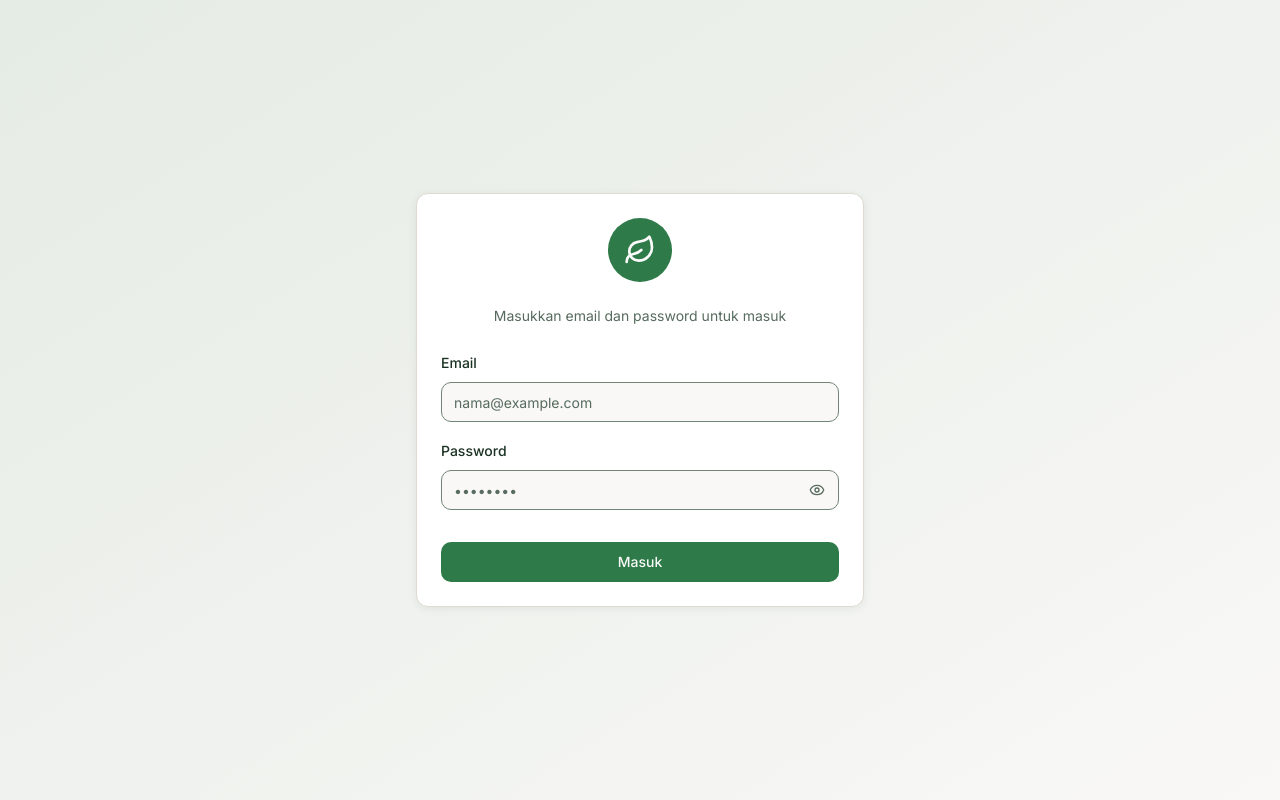
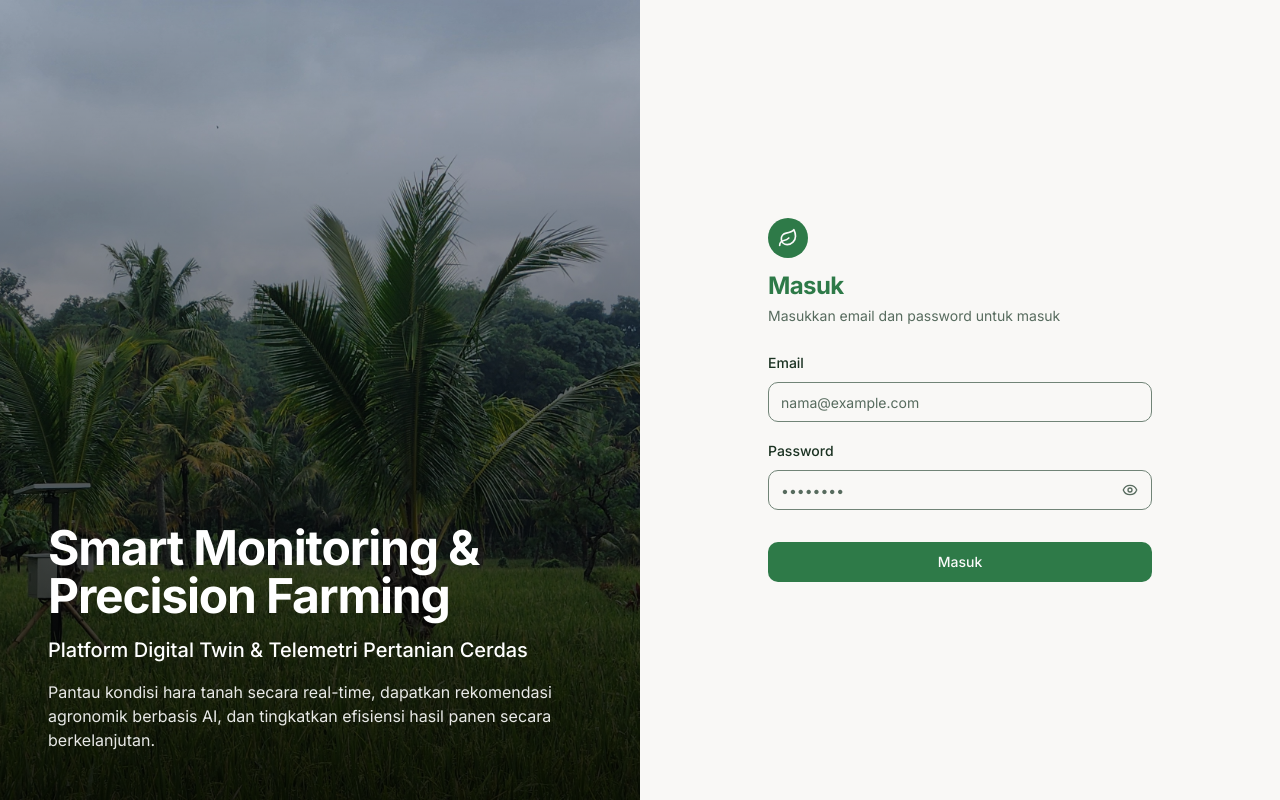
Before and after one commit to cluster1/Agro_V2, a Next.js app in the folder app-frontend/: page /login in a window 1280 px wide. Built offline with nearby package versions, Linux system fonts and the light colour scheme; no server answers.

Commit message:
Update readme

```diff
--- a/app-frontend/src/app/login/page.tsx
+++ b/app-frontend/src/app/login/page.tsx
@@ -1,12 +1,11 @@
 'use client'
 
 import { useState } from 'react'
+import Image from 'next/image'
 import { useAuth } from '@/hooks/use-auth'
 import { Button } from '@/components/ui/button'
 import { Input } from '@/components/ui/input'
 import { Label } from '@/components/ui/label'
-import { PageTitle } from '@/components/ui/page-title'
-import { Card, CardContent, CardDescription, CardHeader } from '@/components/ui/card'
 import { Eye, EyeOff, Leaf, Loader2 } from 'lucide-react'
 
 export default function LoginPage() {
@@ -35,20 +34,56 @@ export default function LoginPage() {
   const productCode = process.env.NEXT_PUBLIC_PRODUCT_CODE
 
   return (
-    <main className="flex min-h-dvh items-center justify-center bg-gradient-to-br from-primary/10 to-background p-4">
-      <Card className="w-full max-w-md">
-        <CardHeader className="space-y-1 text-center">
-          <div className="mb-4 flex justify-center">
-            <div className="flex h-16 w-16 items-center justify-center rounded-full bg-primary">
-              <Leaf className="h-8 w-8 text-primary-foreground" aria-hidden="true" />
+    <main className="grid min-h-dvh lg:grid-cols-2">
+      {/* Panel kiri: foto sawah + pesan produk */}
+      <section className="relative h-64 overflow-hidden bg-neutral-900 sm:h-72 lg:h-auto">
+        <Image
+          src="/images/bg-sawah.jpg"
+          alt=""
+          fill
+          priority
+          quality={75}
+          sizes="(min-width: 1024px) 50vw, 100vw"
+          className="object-cover"
+        />
+        <div
+          className="absolute inset-0 bg-gradient-to-t from-black/85 via-black/55 to-black/20"
+          aria-hidden="true"
+        />
+        <div className="absolute inset-x-0 bottom-0 space-y-2 p-6 lg:space-y-4 lg:p-12">
+          <h1 className="text-balance text-2xl font-bold tracking-tight text-white sm:text-3xl lg:text-5xl">
+            Smart Monitoring &amp; Precision Farming
+          </h1>
+          <p className="text-base font-medium text-white sm:text-lg lg:text-xl">
+            Platform Digital Twin &amp; Telemetri Pertanian Cerdas
+          </p>
+          <p className="hidden max-w-xl text-sm leading-relaxed text-white/90 sm:block lg:text-base">
+            Pantau kondisi hara tanah secara real-time, dapatkan rekomendasi agronomik berbasis AI,
+            dan tingkatkan efisiensi hasil panen secara berkelanjutan.
+          </p>
+        </div>
+      </section>
+
+      {/* Panel kanan: form login */}
+      <div className="flex items-center justify-center bg-background p-6 sm:p-10">
+        <div className="w-full max-w-sm space-y-6 motion-safe:animate-fade-in">
+          <div className="space-y-3">
+            <div className="flex items-center gap-3">
+              <div className="flex h-10 w-10 items-center justify-center rounded-full bg-primary">
+                <Leaf className="h-5 w-5 text-primary-foreground" aria-hidden="true" />
+              </div>
+              {productCode && (
+                <span className="text-sm font-semibold text-foreground">{productCode}</span>
+              )}
+            </div>
+            <div className="space-y-1">
+              <h2 className="text-2xl font-bold tracking-tight text-primary">Masuk</h2>
+              <p className="text-sm text-muted-foreground">
+                Masukkan email dan password untuk masuk
+              </p>
             </div>
           </div>
-          <PageTitle className="text-2xl md:text-2xl">{productCode}</PageTitle>
-          <CardDescription>
-            Masukkan email dan password untuk masuk
-          </CardDescription>
-        </CardHeader>
-        <CardContent>
+
           <form onSubmit={handleSubmit} className="space-y-4" aria-busy={loading}>
             <div className="space-y-2">
               <Label htmlFor="email">Email</Label>
@@ -110,8 +145,8 @@ export default function LoginPage() {
               )}
             </Button>
           </form>
-        </CardContent>
-      </Card>
+        </div>
+      </div>
     </main>
   )
 }
```
Also changed, not shown: app-frontend/public/images/bg-sawah.jpg (added).
